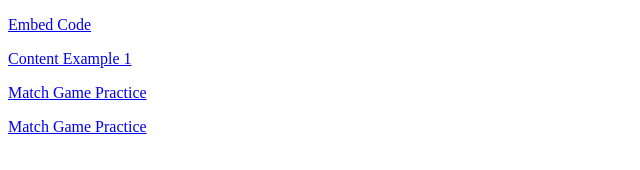
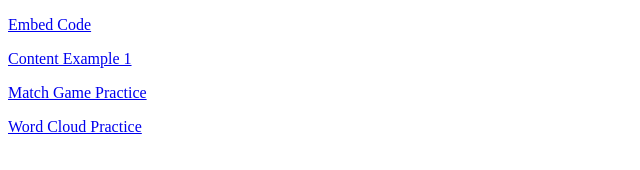
Before and after one commit to tabaldry/h5p-storage, a plain HTML site: page index.html in a window 1280 px wide. Shown: the full height of the page, 0-640 px from the left. Drawn offline with Linux system fonts and the light colour scheme.

Commit message:
Update index.html

```diff
--- a/index.html
+++ b/index.html
@@ -4,7 +4,7 @@
 	<p><a href="/h5p-storage/embedcode.html">Embed Code</a></p>
 	<p><a href="/h5p-storage/h5p-standalone-1.3.x/demo/content-example-1.html">Content Example 1</a></p>
 	<p><a href="/h5p-storage/h5p-standalone-1.3.x/demo/match-game-practice.html">Match Game Practice</a></p>
-	<p><a href="/h5p-storage/h5p-standalone-1.3.x/demo/mtest-word-cloud.html">Match Game Practice</a></p>
+	<p><a href="/h5p-storage/h5p-standalone-1.3.x/demo/test-word-cloud.html">Word Cloud Practice</a></p>
 
 
 
```
